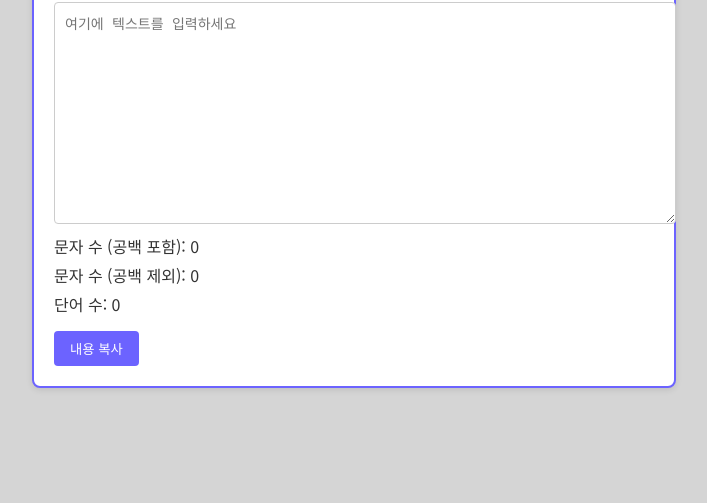
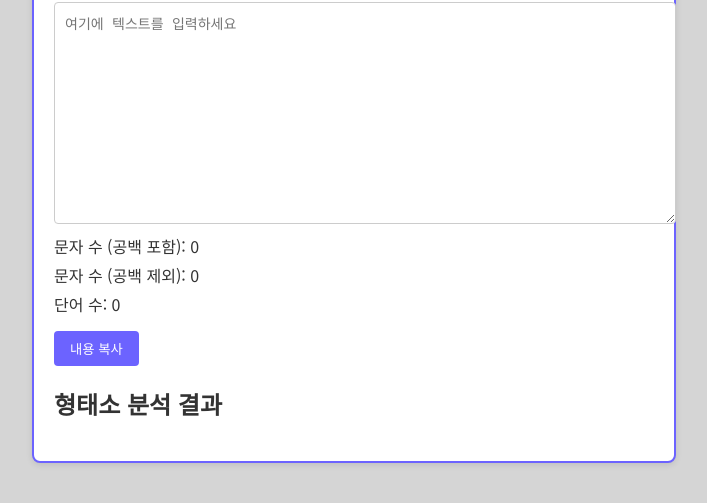
Before and after one commit to demost89/char-counter, a plain HTML site: page index.html in a window 1280 px wide. Shown: the part 129-632 px from the top of the page, without its empty margins (286-993 px from the left). Drawn offline with Linux system fonts and the light colour scheme; a web font is replaced by a local one.

Commit message:
Update index.html

```diff
--- a/index.html
+++ b/index.html
@@ -24,6 +24,10 @@
       <p>단어 수: <span id="wordCount">0</span></p>
     </div>
     <button id="copyBtn">내용 복사</button>
+    <div class="morphResult">
+  <h2>형태소 분석 결과</h2>
+  <ul id="morphList"></ul>
+</div>
   </div>
   <script src="script.js"></script>
 </body>
```
